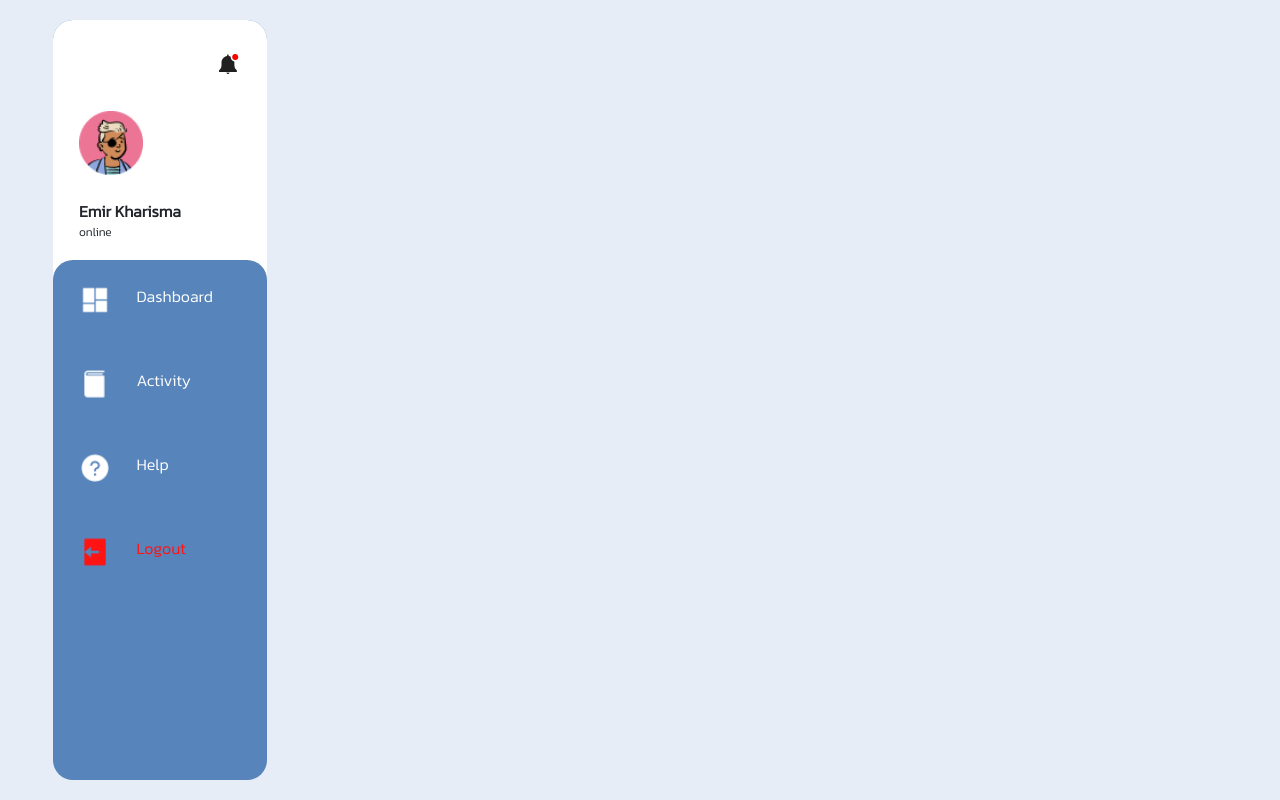
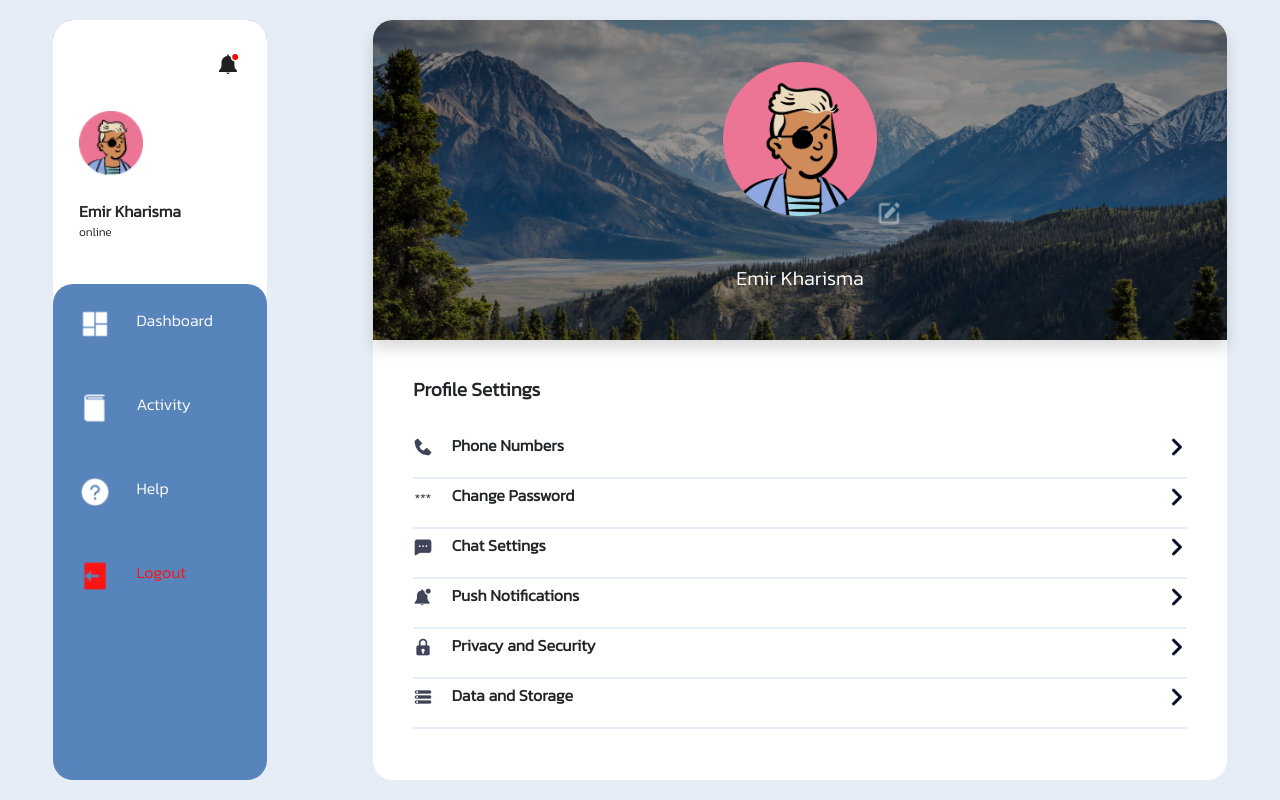
Before and after one commit to BudiSetyo/share-skills, a plain HTML site: page profile.html in a window 1280 px wide. Drawn offline with nearby package versions, Linux system fonts and the light colour scheme.

Commit message:
add profile page

```diff
--- a/assets/css/profile.css
+++ b/assets/css/profile.css
@@ -69,7 +69,7 @@ html, body {
 
 .navigation {
     position: relative;
-    bottom: 10vh;
+    bottom: 7vh;
     height: 40vh;
     padding-top: 24px;
     border-radius: 20px;
@@ -89,6 +89,7 @@ html, body {
 }
 
 .navigation p {
+    display: inline-block;
     margin: 0;
     font-size: 2vh;
     color: #FFF;
@@ -97,3 +98,114 @@ html, body {
 .navigation .logout {
     color: #FF1313;
 }
+
+.col-8 {
+    padding: 0;
+    background-color: #FFF;
+}
+
+.profile-view {
+    height: 40vh;
+    background-image: url(../images/background-profile.png);
+    background-size: cover;
+    background-position: center;
+    border-radius: 20px 20px 0 0;
+}
+
+.shadow {
+    position: relative;
+    height: 100%;
+    background-color: rgba(0, 0, 0, 0.4);
+    border-radius: 20px 20px 0 0;
+}
+
+.profile-view .profile-icon-view {
+    width: 12vw;
+}
+
+.profile-view .edit-icon {
+    width: 2vw;
+    position: relative;
+    left: 7vw;
+    bottom: 2vh;
+}
+
+.profile-view h4 {
+    padding-top: 3vh;
+    font-size: 2.5vh;
+    color: #FFF;
+}
+
+.profile-settings {
+    padding: 3vw 5vh;
+}
+
+.profile-settings .title {
+    margin: 0;
+    padding-bottom: 4.5vh;
+    font-size: 2.4vh;
+    font-weight: bold;
+}
+
+.setting-option {
+    border-bottom: 2px solid #E6EDF6 ;
+    padding-bottom: 2vh;
+    margin-bottom: 1vh;
+}
+
+.setting-option .setting-name .setting-icon, .setting-option .inside-icon {
+    width: 1.5vw;
+    height: fit-content;
+}
+
+.setting-option .setting-name .setting-icon {
+    margin-right: 1.5vw;
+}
+
+.setting-option .setting-name p {
+    position: relative;
+    bottom: 0.5vh;
+    margin: 0;
+    font-weight: bold;
+    font-size: 2vh;
+}
+
+@media screen and (max-width: 750px) {
+    .profile-view .profile-icon-view {
+        width: 25vw;
+    }
+
+    .profile-view .edit-icon {
+        width: 4vw;
+        left: 14vw;
+    }
+
+    .user img {
+        width: 13vw;
+    }
+
+    .user h5, .user p {
+        display: none;
+    }
+
+    .navigation .navigate {
+        padding-left: 4vw;
+    }
+
+    .navigation img {
+        width: 8vw;
+        margin-right: 0;
+    }
+
+    .navigation p {
+        display: none;
+    }
+
+    .setting-option .setting-name p {
+        font-size: 1vh;
+    }
+
+    .profile-settings {
+        padding-top: 7vh;
+    }
+}
--- a/profile.html
+++ b/profile.html
@@ -32,23 +32,76 @@
                 <div class="navigation">
                     <div class="navigate d-flex flex-row text-center">
                         <img src="assets/images/dashboard-icon-nav.png" alt="dashboard-icon">
-                        <p class="d-inline-block">Dashboard</p>
+                        <p>Dashboard</p>
                     </div>
                     <div class="navigate d-flex flex-row text-center">
                         <img src="assets/images/activity-icon.png" alt="activity-icon">
-                        <p class="d-inline-block">Activity</p>
+                        <p>Activity</p>
                     </div>
                     <div class="navigate d-flex flex-row text-center">
                         <img src="assets/images/help-icon.png" alt="help-icon">
-                        <p class="d-inline-block">Help</p>
+                        <p>Help</p>
                     </div>
                     <div class="navigate d-flex flex-row text-center">
                         <img src="assets/images/logout-icon.png" alt="logout-icon">
-                        <p class="logout d-inline-block">Logout</p>
+                        <p class="logout">Logout</p>
                     </div>
                 </div>
             </div>
-            <div class="col-8"></div>
+            <div class="col-8">
+                <div class="profile-view ">
+                    <div class="shadow d-flex flex-column justify-content-center align-items-center">
+                        <img class="profile-icon-view" src="assets/images/profile-icon-view.png" alt="profile-icon-view">
+                        <img class="edit-icon" src="assets/images/edit-icon.png" alt="edit-icon">
+                        <h4>Emir Kharisma</h4>
+                    </div>
+                </div>
+                <div class="profile-settings">
+                    <h3 class="title">Profile Settings</h3>
+                    <div class="setting-option d-flex justify-content-between">
+                        <div class="setting-name d-flex">
+                            <img class="setting-icon" src="assets/images/phone-icon.png" alt="">
+                            <p>Phone Numbers</p>
+                        </div>
+                        <img class="inside-icon" src="assets/images/inside-icon.png" alt="inside-icon">
+                    </div>
+                    <div class="setting-option d-flex justify-content-between">
+                        <div class="setting-name d-flex">
+                            <img class="setting-icon" src="assets/images/pin-icon.png" alt="">
+                            <p>Change Password</p>
+                        </div>
+                        <img class="inside-icon" src="assets/images/inside-icon.png" alt="inside-icon">
+                    </div>
+                    <div class="setting-option d-flex justify-content-between">
+                        <div class="setting-name d-flex">
+                            <img class="setting-icon" src="assets/images/chats-icon.png" alt="">
+                            <p>Chat Settings</p>
+                        </div>
+                        <img class="inside-icon" src="assets/images/inside-icon.png" alt="inside-icon">
+                    </div>
+                    <div class="setting-option d-flex justify-content-between">
+                        <div class="setting-name d-flex">
+                            <img class="setting-icon" src="assets/images/notif-icon-cont.png" alt="">
+                            <p>Push Notifications</p>
+                        </div>
+                        <img class="inside-icon" src="assets/images/inside-icon.png" alt="inside-icon">
+                    </div>
+                    <div class="setting-option d-flex justify-content-between">
+                        <div class="setting-name d-flex">
+                            <img class="setting-icon" src="assets/images/security-icon.png" alt="">
+                            <p>Privacy and Security</p>
+                        </div>
+                        <img class="inside-icon" src="assets/images/inside-icon.png" alt="inside-icon">
+                    </div>
+                    <div class="setting-option d-flex justify-content-between">
+                        <div class="setting-name d-flex">
+                            <img class="setting-icon" src="assets/images/storage-icon.png" alt="">
+                            <p>Data and Storage</p>
+                        </div>
+                        <img class="inside-icon" src="assets/images/inside-icon.png" alt="inside-icon">
+                    </div>
+                </div>
+            </div>
         </div>
 
     </div>
```
Also changed, not shown: assets/images/background-profile.png (added), assets/images/profile-icon-view.png (added).
